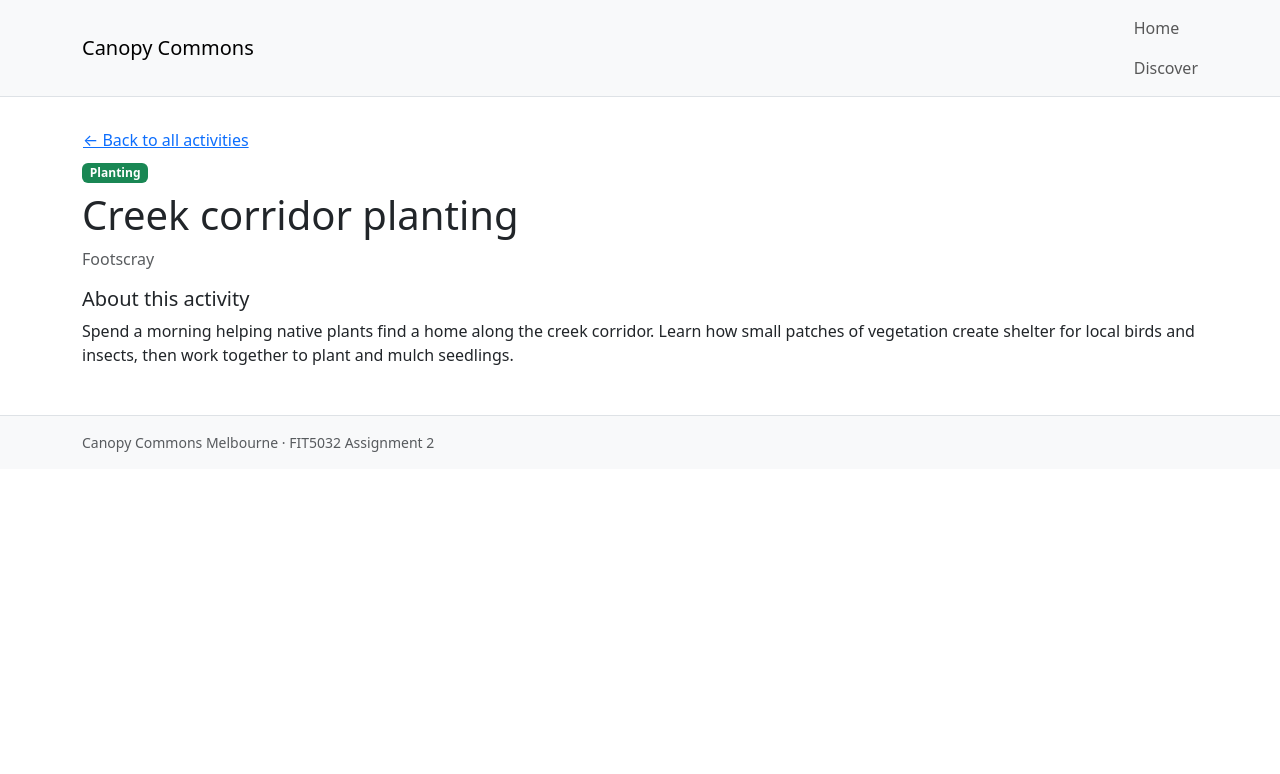
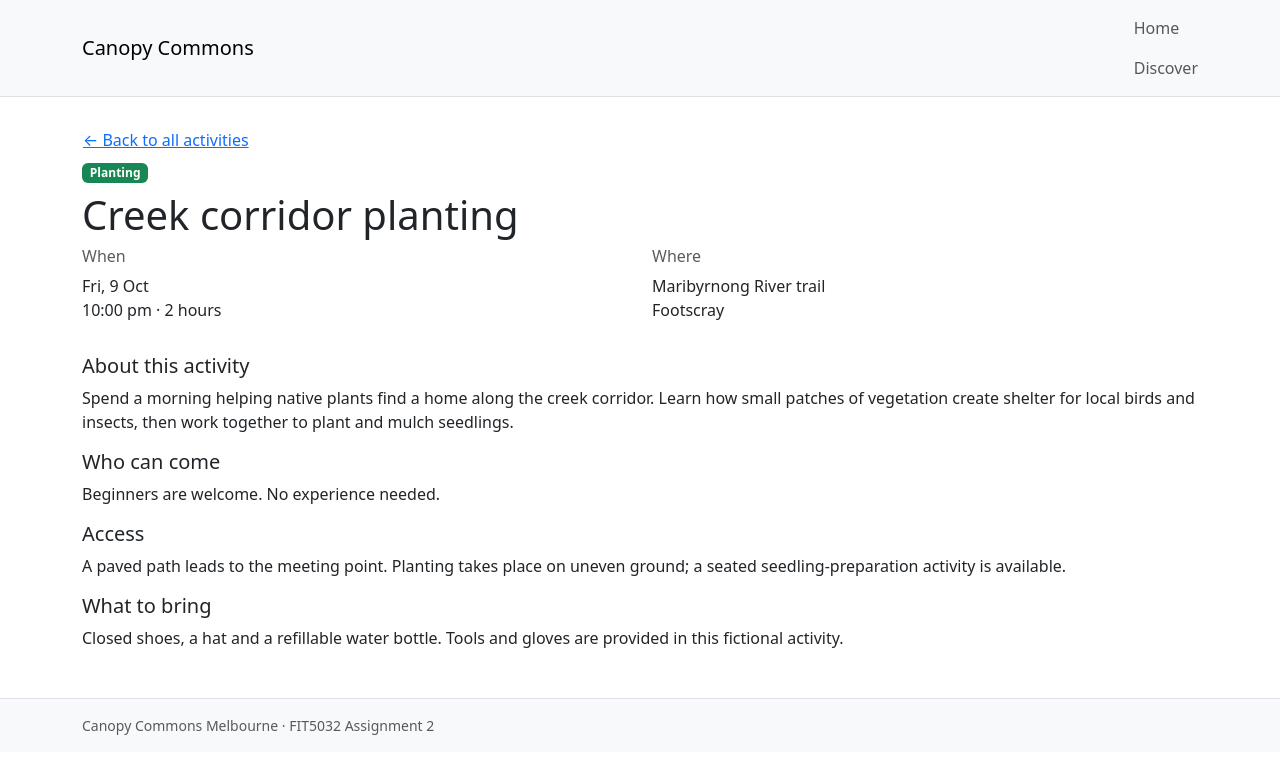
Before and after one commit to pseudo-overlord/canopy-commons-5032, a Vue app in the folder a2/: page /opportunities/creek-corridor-planting in a window 1280 px wide. Shown: the top 774 px of the page. Built offline with nearby package versions, Linux system fonts and the light colour scheme.

Commit message:
feat(a2): show activity times, location and access notes
Add the full details to the activity page and move date formatting into a helper file.

```diff
--- a/a2/src/components/OpportunityCard.vue
+++ b/a2/src/components/OpportunityCard.vue
@@ -1,4 +1,6 @@
 <script setup>
+import { formatDate, formatDuration } from "../utils/format.js";
+
 defineProps({
   opportunity: { type: Object, required: true },
 });
@@ -9,7 +11,10 @@ defineProps({
     <div class="card-body">
       <span class="badge text-bg-success mb-2">{{ opportunity.activityType }}</span>
       <h3 class="h5 card-title">{{ opportunity.title }}</h3>
-      <p class="text-muted small mb-2">{{ opportunity.suburb }}</p>
+      <p class="text-muted small mb-2">
+        {{ opportunity.suburb }} &middot; {{ formatDuration(opportunity.durationMinutes) }}
+      </p>
+      <p class="card-text">{{ formatDate(opportunity.startsAt) }}</p>
       <p v-if="opportunity.beginnerFriendly" class="text-success small">
         Beginners welcome
       </p>
--- /dev/null
+++ b/a2/src/utils/format.js
@@ -0,0 +1,20 @@
+export function formatDate(value) {
+  return new Date(value).toLocaleDateString("en-AU", {
+    weekday: "short",
+    day: "numeric",
+    month: "short",
+  });
+}
+
+export function formatTime(value) {
+  return new Date(value).toLocaleTimeString("en-AU", {
+    hour: "numeric",
+    minute: "2-digit",
+  });
+}
+
+export function formatDuration(minutes) {
+  if (minutes < 60) return `${minutes} minutes`;
+  const hours = minutes / 60;
+  return hours === 1 ? "1 hour" : `${hours} hours`;
+}
--- a/a2/src/views/OpportunityView.vue
+++ b/a2/src/views/OpportunityView.vue
@@ -2,6 +2,7 @@
 import { computed, onMounted } from "vue";
 import { useRoute } from "vue-router";
 import { useOpportunities } from "../composables/useOpportunities.js";
+import { formatDate, formatTime, formatDuration } from "../utils/format.js";
 
 const route = useRoute();
 const { opportunities, loadOpportunities } = useOpportunities();
@@ -20,9 +21,38 @@ onMounted(loadOpportunities);
   <div v-if="opportunity">
     <span class="badge text-bg-success mb-2">{{ opportunity.activityType }}</span>
     <h1>{{ opportunity.title }}</h1>
-    <p class="text-muted">{{ opportunity.suburb }}</p>
+
+    <div class="row mb-3">
+      <div class="col-sm-6">
+        <h2 class="h6 text-muted">When</h2>
+        <p>
+          {{ formatDate(opportunity.startsAt) }}<br />
+          {{ formatTime(opportunity.startsAt) }} &middot;
+          {{ formatDuration(opportunity.durationMinutes) }}
+        </p>
+      </div>
+      <div class="col-sm-6">
+        <h2 class="h6 text-muted">Where</h2>
+        <p>{{ opportunity.place }}<br />{{ opportunity.suburb }}</p>
+      </div>
+    </div>
 
     <h2 class="h5">About this activity</h2>
     <p>{{ opportunity.description }}</p>
+
+    <h2 class="h5">Who can come</h2>
+    <p>
+      {{
+        opportunity.beginnerFriendly
+          ? "Beginners are welcome. No experience needed."
+          : "Some previous experience is helpful for this activity."
+      }}
+    </p>
+
+    <h2 class="h5">Access</h2>
+    <p>{{ opportunity.accessibilityNotes }}</p>
+
+    <h2 class="h5">What to bring</h2>
+    <p>{{ opportunity.bring }}</p>
   </div>
 </template>
```
